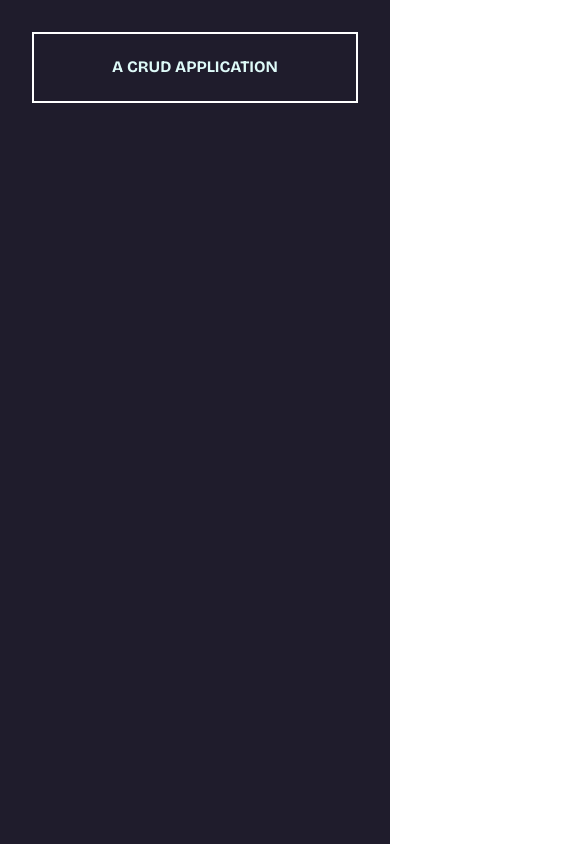
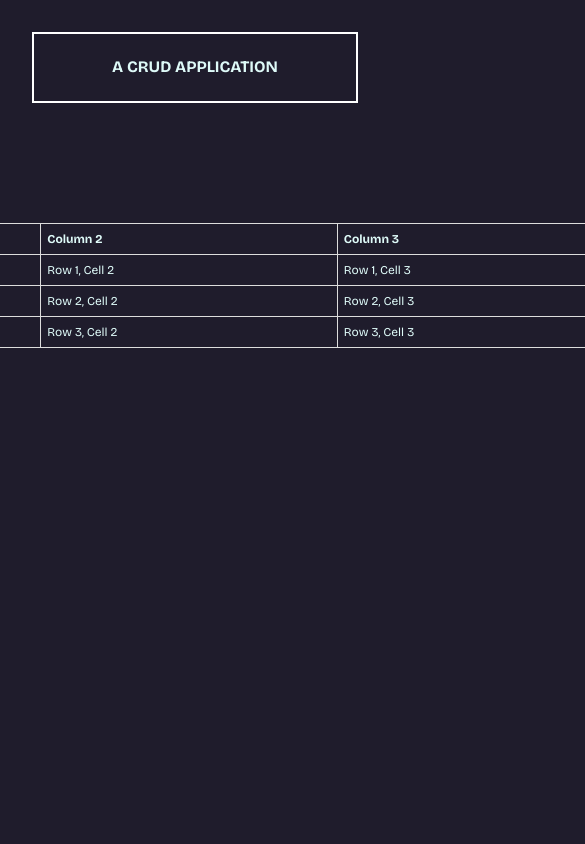
Before and after one commit to amnsiavi/CRUD_APP, an Angular app: page / in a window 390 px wide. Shown: the top 844 px of the page, 585 px wide, since content can reach past the window. Built offline with nearby package versions, Linux system fonts and the light colour scheme.

Commit message:
Added the table

```diff
--- a/src/app/app.component.css
+++ b/src/app/app.component.css
@@ -0,0 +1,22 @@
+div {
+  display: flex;
+  align-items: center;
+  justify-content: center;
+  height: 65vh;
+  width: 100%;
+  max-width: 100%;
+  margin: 0 auto;
+  padding: 0;
+}
+
+@media (max-width: 768px) {
+  div {
+    height: 50vh;
+  }
+}
+
+@media (max-width: 480px) {
+  div {
+    height: 40vh;
+  }
+}
--- a/src/app/app.component.html
+++ b/src/app/app.component.html
@@ -1 +1,5 @@
 <app-header />
+
+<div>
+  <app-table />
+</div>
--- a/src/app/app.component.ts
+++ b/src/app/app.component.ts
@@ -1,10 +1,11 @@
 import { Component } from '@angular/core';
 import { HeaderComponent } from './header/header.component';
+import { TableComponent } from './table/table.component';
 
 @Component({
   selector: 'app-root',
   standalone: true,
-  imports: [HeaderComponent],
+  imports: [HeaderComponent, TableComponent],
   templateUrl: './app.component.html',
   styleUrl: './app.component.css',
 })
--- /dev/null
+++ b/src/app/table/table.component.css
@@ -0,0 +1,47 @@
+table {
+  border-collapse: collapse;
+  width: 55rem;
+  margin-bottom: 20px;
+  border: 1px solid #ddd;
+  margin-top: 3rem;
+}
+
+th,
+td {
+  border: 1px solid #ddd;
+  padding: 10px;
+  text-align: left;
+}
+
+th {
+  background-color: transparent;
+}
+
+tr:hover {
+  background-color: transparent;
+}
+
+th:hover {
+  background-color: transparent;
+}
+
+/* Responsive Design */
+@media only screen and (max-width: 768px) {
+  table {
+    font-size: 14px;
+  }
+  th,
+  td {
+    padding: 8px;
+  }
+}
+
+@media only screen and (max-width: 480px) {
+  table {
+    font-size: 12px;
+  }
+  th,
+  td {
+    padding: 6px;
+  }
+}
--- /dev/null
+++ b/src/app/table/table.component.html
@@ -0,0 +1,26 @@
+<table>
+  <thead>
+    <tr>
+      <th>Column 1</th>
+      <th>Column 2</th>
+      <th>Column 3</th>
+    </tr>
+  </thead>
+  <tbody>
+    <tr>
+      <td>Row 1, Cell 1</td>
+      <td>Row 1, Cell 2</td>
+      <td>Row 1, Cell 3</td>
+    </tr>
+    <tr>
+      <td>Row 2, Cell 1</td>
+      <td>Row 2, Cell 2</td>
+      <td>Row 2, Cell 3</td>
+    </tr>
+    <tr>
+      <td>Row 3, Cell 1</td>
+      <td>Row 3, Cell 2</td>
+      <td>Row 3, Cell 3</td>
+    </tr>
+  </tbody>
+</table>
--- /dev/null
+++ b/src/app/table/table.component.ts
@@ -0,0 +1,11 @@
+import { Component, ViewEncapsulation } from '@angular/core';
+
+@Component({
+  selector: 'app-table',
+  standalone: true,
+  imports: [],
+  templateUrl: './table.component.html',
+  styleUrl: './table.component.css',
+  encapsulation: ViewEncapsulation.None,
+})
+export class TableComponent {}
```
